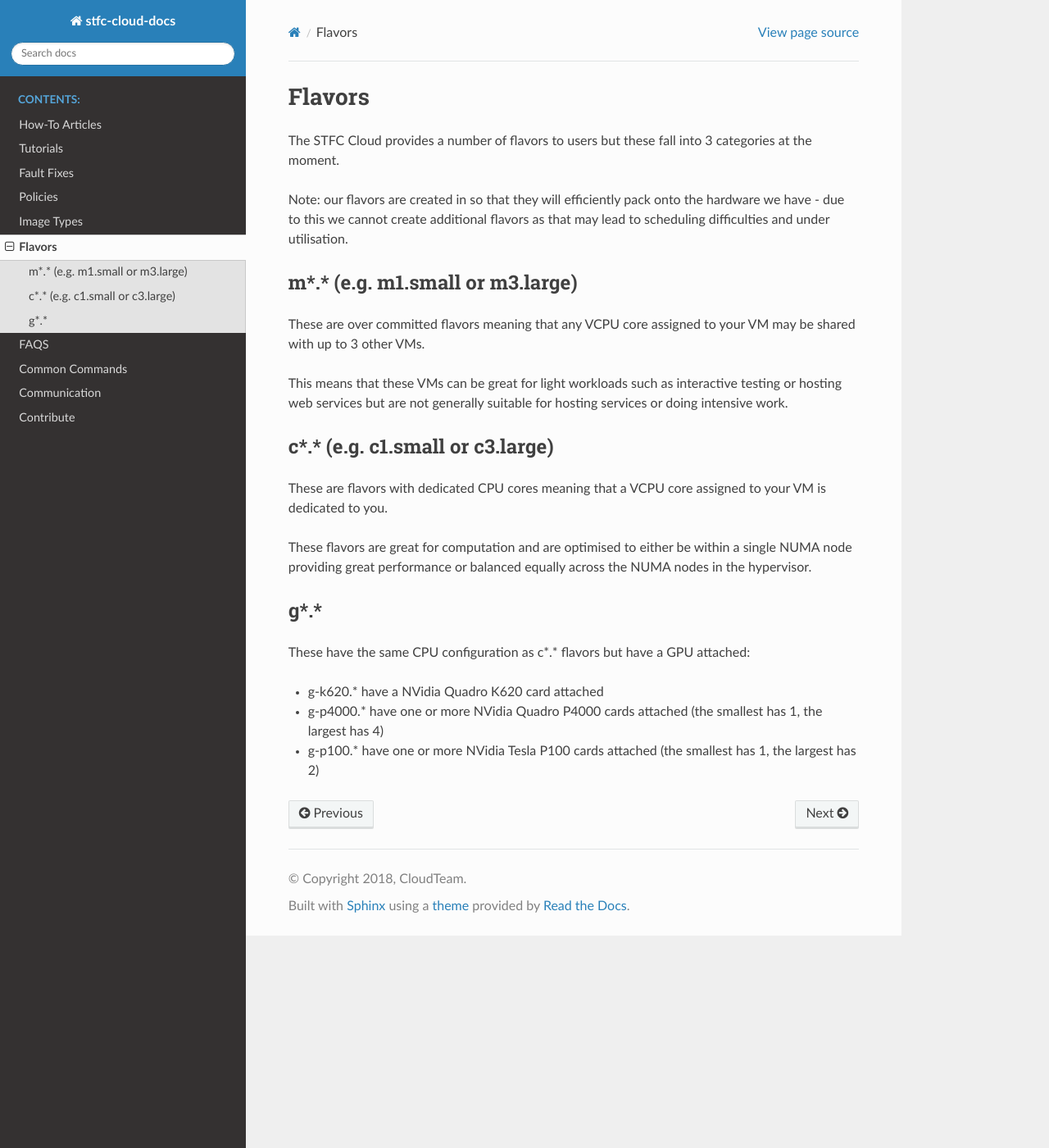
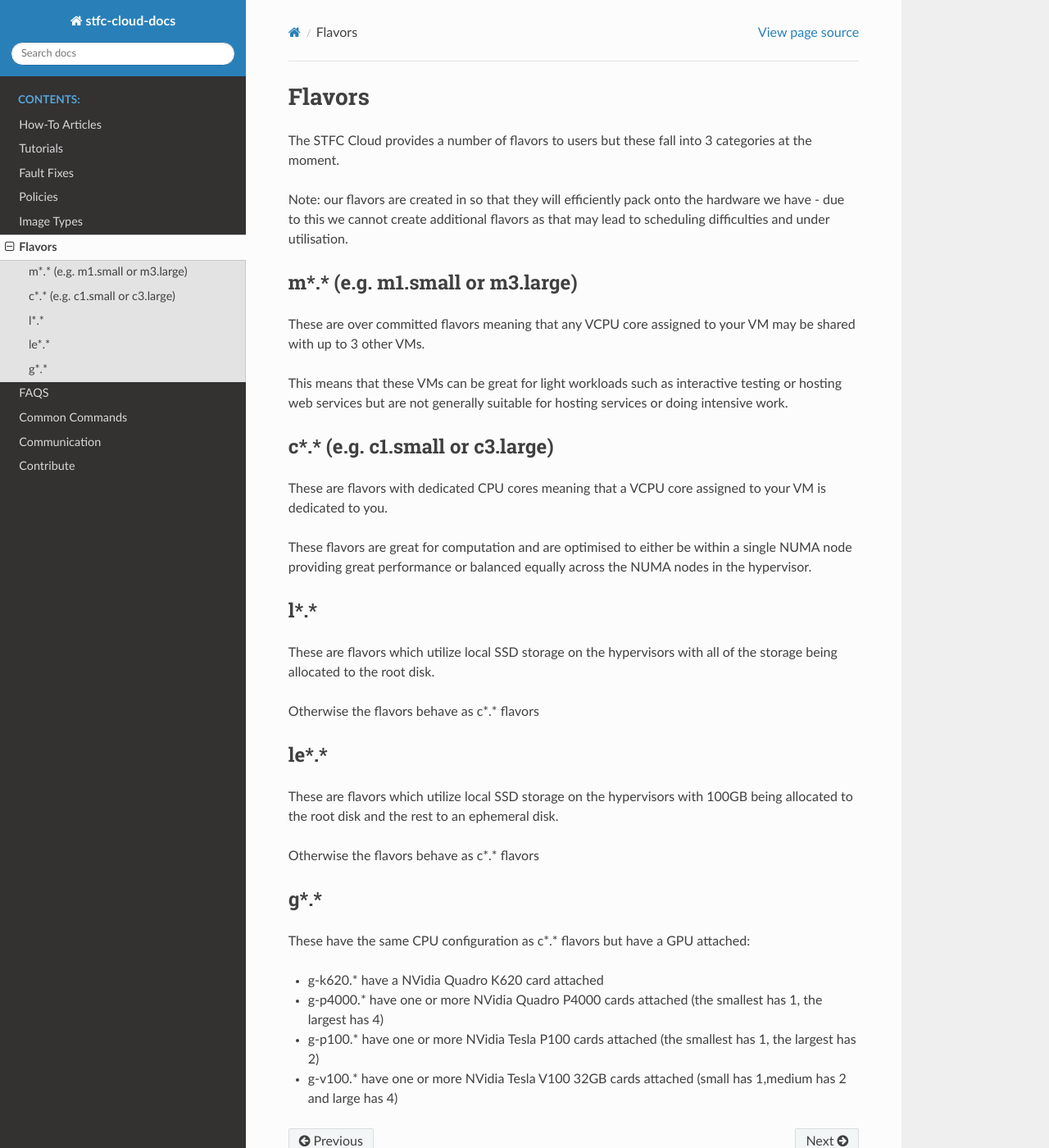
Before and after one commit to stfc/cloud-docs, a Sphinx documentation site: the page built from source/Flavors.rst, in a window 1280 px wide and 1400 px high. Shown: the whole window at 82% size. Built offline with Sphinx 7.4.7 and the Read the Docs theme 2.0.0, drawn with Linux system fonts in a browser that asks for light colours.

Commit message:
Update template to show new 2020 flavors

```diff
--- a/source/Flavors.rst
+++ b/source/Flavors.rst
@@ -21,6 +21,21 @@ These are flavors with dedicated CPU cores meaning that a VCPU core assigned to
 These flavors are great for computation and are optimised to either be within a single NUMA node providing great performance or balanced equally across the NUMA nodes in the hypervisor.
 
 #######
+l*.*
+#######
+These are flavors which utilize local SSD storage on the hypervisors with all of the storage being allocated to the root disk.
+
+Otherwise the flavors behave as c*.* flavors
+
+#######
+le*.*
+#######
+These are flavors which utilize local SSD storage on the hypervisors with 100GB being allocated to the root disk and the rest to an ephemeral disk.
+
+Otherwise the flavors behave as c*.* flavors
+
+
+#######
 g*.*
 #######
 These have the same CPU configuration as c*.* flavors but have a GPU attached:
@@ -28,3 +43,4 @@ These have the same CPU configuration as c*.* flavors but have a GPU attached:
 - g-k620.* have a NVidia Quadro K620 card attached
 - g-p4000.* have one or more NVidia Quadro P4000 cards attached (the smallest has 1, the largest has 4)
 - g-p100.* have one or more NVidia Tesla P100 cards attached (the smallest has 1, the largest has 2)
+- g-v100.* have one or more NVidia Tesla V100 32GB cards attached (small has 1,medium has 2 and large has 4)
```
